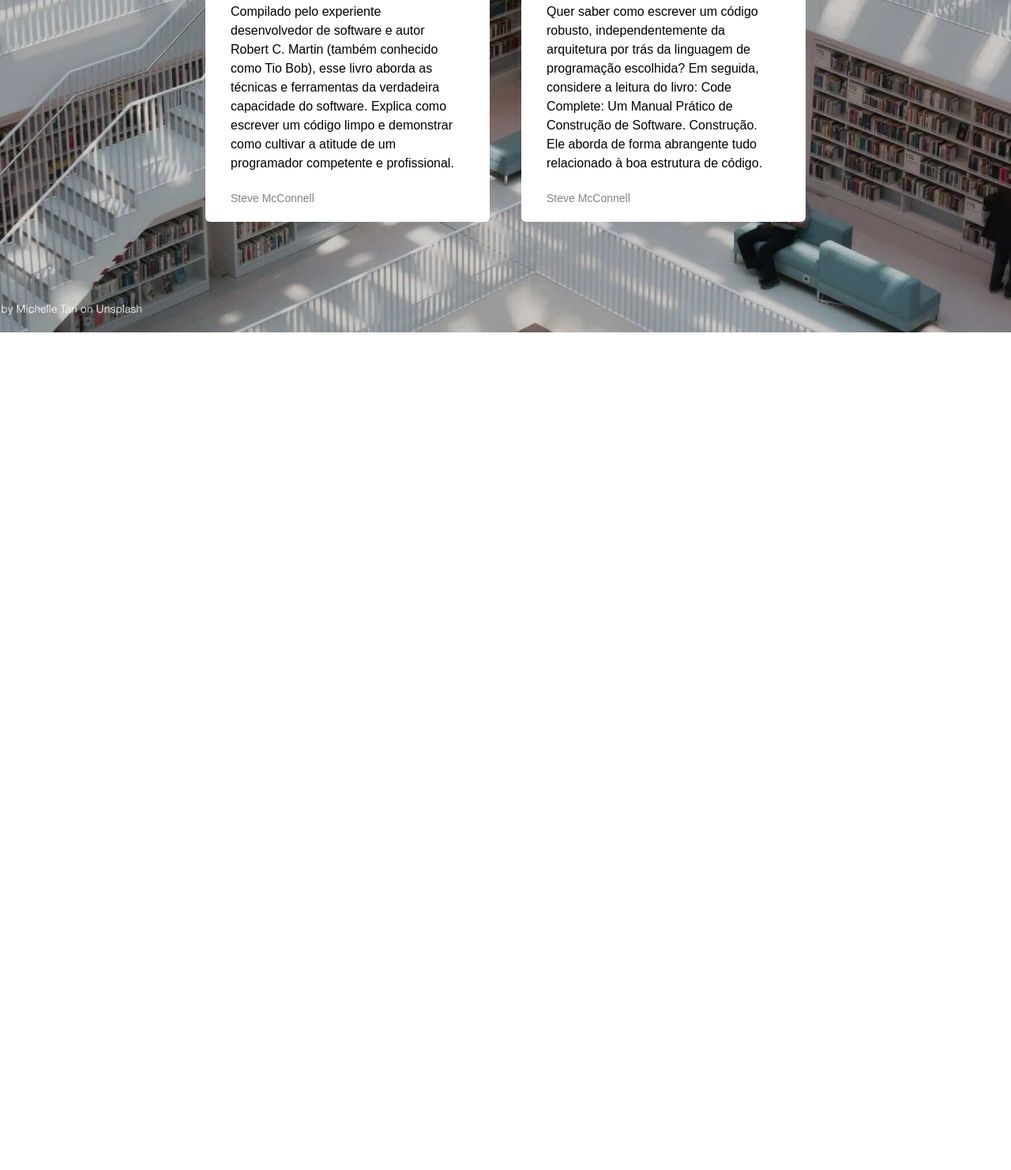
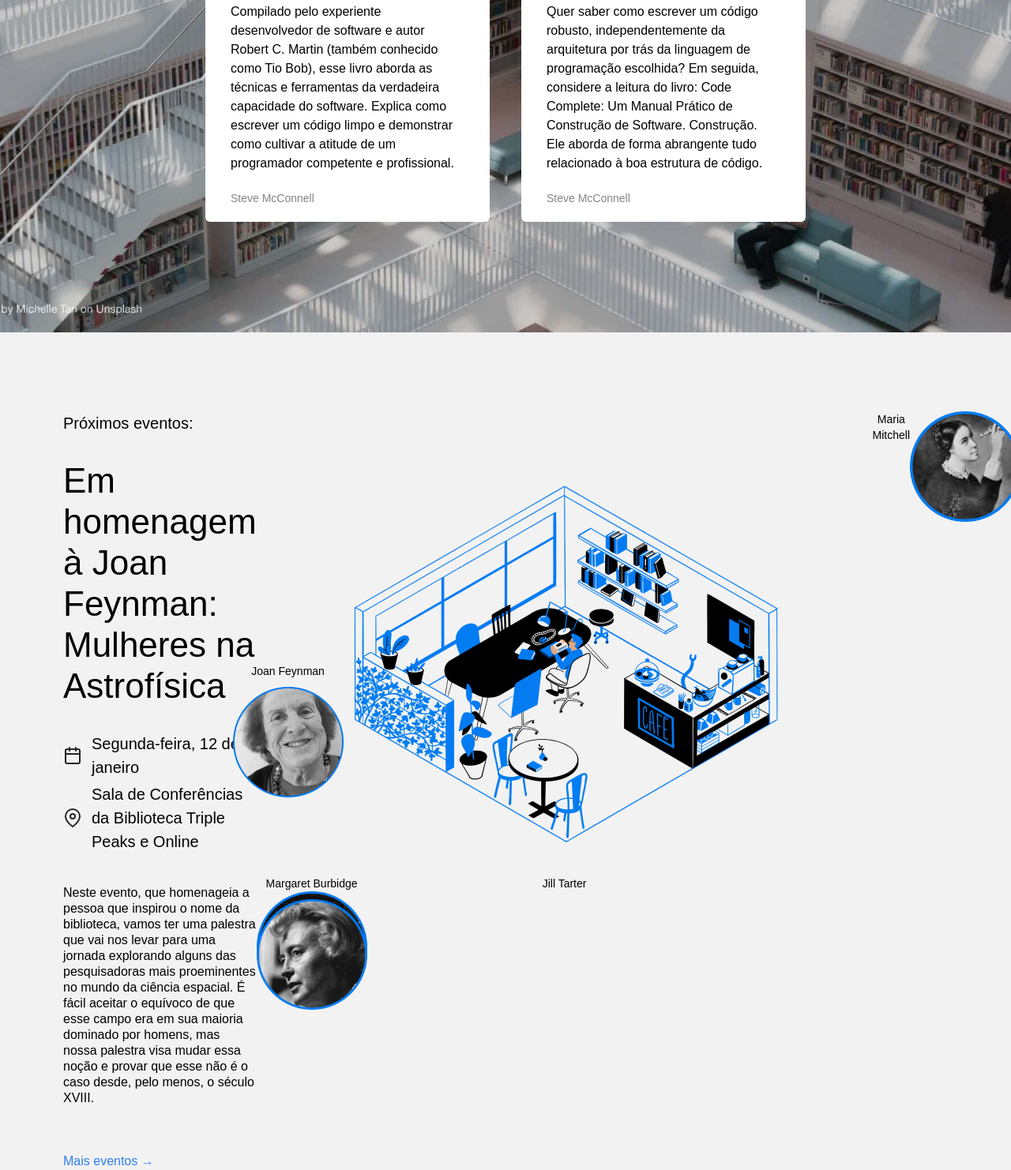
Before and after one commit to Fernandocaiado/web_project_library, a plain HTML site: page index.html in a window 1280 px wide. Shown: the part 1673-3155 px from the top of the page at 79% size. Before the commit the page ends 2094 px from the top, so only its background shows below. Drawn offline with Linux system fonts and the light colour scheme.

Commit message:
alterações no projeto 3.2

```diff
--- a/index.html
+++ b/index.html
@@ -24,7 +24,7 @@
               <a class="nav__link" href="#staff">Escolhas da Equipe</a>
             </li>
             <li>
-              <a class="nav__link">Eventos</a>
+              <a class="nav__link" href="#events">Eventos</a>
             </li>
             <li>
               <a class="nav__link">Seja um membro</a>
@@ -137,6 +137,87 @@
             </li>
           </ul>
         </section>
+        <section class="events" id="events">
+          <div class="events__content">
+            <h2 class="events__heading">Próximos eventos:</h2>
+            <h3 class="events__title">
+              Em homenagem à Joan Feynman: Mulheres na Astrofísica
+            </h3>
+            <div class="event-info events__info-section">
+              <div class="event-info__item">
+                <img
+                  src="./images/icon_calendar.svg"
+                  alt="Calendar icon"
+                  class="event-info__icon"
+                />
+                <p class="event-info__text">Segunda-feira, 12 de janeiro</p>
+              </div>
+              <div class="event-info__item">
+                <img
+                  src="./images/icon_pin.svg"
+                  alt="Pin icon"
+                  class="event-info__icon"
+                />
+                <p class="event-info__text">
+                  Sala de Conferências da Biblioteca Triple Peaks e Online
+                </p>
+              </div>
+            </div>
+            <p class="events__description">
+              Neste evento, que homenageia a pessoa que inspirou o nome da
+              biblioteca, vamos ter uma palestra que vai nos levar para uma
+              jornada explorando alguns das pesquisadoras mais proeminentes no
+              mundo da ciência espacial. É fácil aceitar o equívoco de que esse
+              campo era em sua maioria dominado por homens, mas nossa palestra
+              visa mudar essa noção e provar que esse não é o caso desde, pelo
+              menos, o século XVIII.
+            </p>
+            <a href="#" class="events__more">Mais eventos &rarr;</a>
+          </div>
+          <div class="events__cover">
+            <img
+              class="events__image"
+              src="./images/cafe.png"
+              alt="Existe um cafe dentro da biblioteca para publico"
+            />
+            <div class="person person_name_feynman">
+              <p class="person__caption">Joan Feynman</p>
+              <img
+                src="./images/person_feynman.png"
+                class="person__image person__image_size_l"
+              />
+            </div>
+            <div class="person person_name_Burbidge">
+              <p class="person__caption">Margaret Burbidge</p>
+              <img
+                src="./images/person_burbidge.png"
+                class="person__image person__image_size_l"
+              />
+            </div>
+            <div class="person person_name_tarter"></div>
+              <p class="person__caption">Jill Tarter</p>
+              <img
+                src="./images/person_tarter.png"
+                class="person__image person__image_size_l"
+              />
+            </div>
+            <div class="person person_name_mitchell"></div>
+              <p class="person__caption">Maria Mitchell</p>
+              <img
+                src="./images/person_mitchell.png"
+                class="person__image person__image_size_l"
+              />
+            </div>
+            <div class="person person_name_cannor"></div>
+              <p class="person__caption">Annie Jump Cannor</p>
+              <img
+                src="./images/person_cannon.png"
+                class="person__image person__image_size_l"
+              />
+            </div>
+          </div>
+          </div>
+        </section>
       </main>
     </div>
   </body>
--- a/styles/style.css
+++ b/styles/style.css
@@ -161,3 +161,136 @@
   color: #838383;
   margin-top: auto;
 }
+.events {
+  padding: 100px 0 120px 80px;
+  display: flex;
+  align-items: start;
+  justify-content: space-between;
+  box-sizing: border-box;
+  background-color: #f2f2f2;
+}
+
+.events__content {
+  flex-basis: 580px;
+}
+
+.events__heading {
+  font-size: 20px;
+  font-weight: 500;
+  line-height: 30px;
+  margin: 0;
+}
+
+.events__title {
+  font-size: 44px;
+  font-weight: 500;
+  line-height: 52px;
+  margin: 32px 0 0;
+}
+
+.events__info-section {
+  margin-top: 32px;
+}
+
+.event-info__item {
+  display: flex;
+  align-items: center;
+  margin-bottom: 4px;
+  font-weight: 500;
+}
+
+.event-info__icon {
+  background-repeat: no-repeat;
+  background-position: center;
+  margin-right: 12px;
+  width: 24px;
+  height: 24px;
+}
+
+.event-info__text {
+  font-size: 20px;
+  font-weight: 500;
+  line-height: 30px;
+  margin: 0;
+}
+
+.events__description {
+  margin: 40px 0 60px;
+}
+
+.events__more {
+  color: #2f80ed;
+  text-decoration: none;
+}
+
+.events__cover {
+  flex-grow: 1;
+  flex-shrink: 0;
+  flex-basis: 780px;
+  max-width: 780px;
+  position: relative;
+}
+
+.events__image {
+  max-width: 100%;
+}
+
+.person {
+  position: absolute;
+  display: flex;
+  align-items: center;
+  flex-direction: column;
+  gap: 10px; */
+}
+
+.person_name_feynman {
+  top: 319px;
+  left: -30px;
+  /* Use os valores corretos das propriedades top/right/bottom/left para posicionar o elemento */
+}
+
+.person_name_burbidge {
+  top: 96px;
+  right: 125px;
+  /* Use os valores corretos das propriedades top/right/bottom/left para posicionar o elemento */
+}
+
+.person_name_cannon {
+  right: 216px;
+  bottom: 18px;
+  /* Use os valores corretos das propriedades top/right/bottom/left para posicionar o elemento */
+}
+
+.person_name_mitchell {
+  left: 142px;
+  bottom: 82px;
+  /* Use os valores corretos das propriedades top/right/bottom/left para posicionar o elemento */
+}
+
+.person_name_tarter {
+  top: 79px;
+  left: 159px;
+  /* Use os valores corretos das propriedades top/right/bottom/left para posicionar o elemento */
+}
+
+.person__image {
+  /* max-width: 100%; */
+}
+
+.person__image_size_l {
+  width: 140px;
+}
+
+.person__image_size_m {
+  width: 100px;
+}
+
+.person__image_size_s {
+  /* width: 80px; */
+}
+
+.person__caption {
+  text-align: center;
+  font-size: 14px;
+  margin: 0;
+}
```
